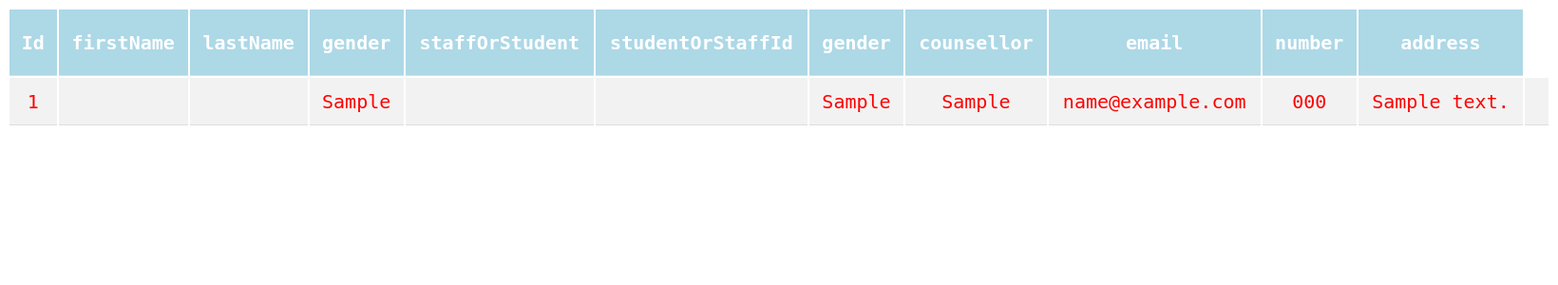
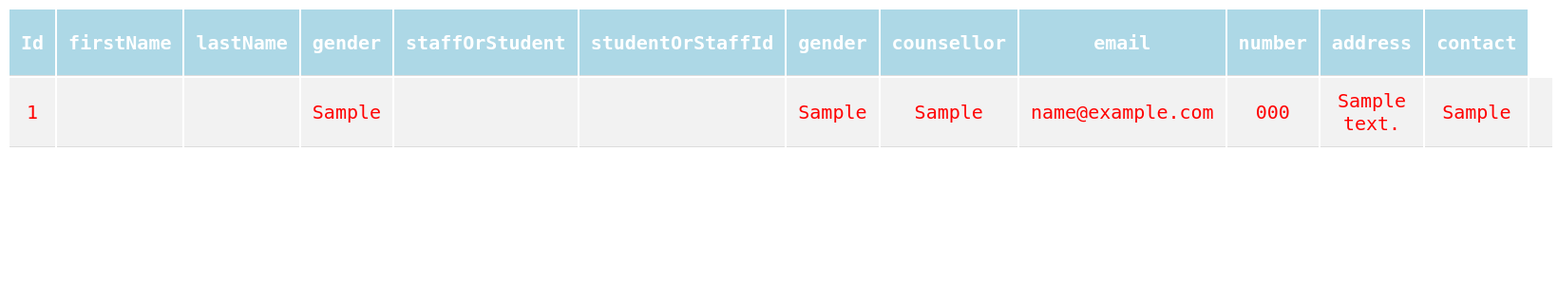
Before and after one commit to Maiqel1/rahmat, a PHP site: page /submissions.php in a window 1640 px wide. Shown: the top 300 px of the page at 95% size. Run offline with PHP 8.4, Linux system fonts and the light colour scheme; tables that the repository leaves empty or names only in its code hold one stand-in row (values such as "Sample post"); data that the repository does not hold is empty.

Commit message:
Update submissions.php

```diff
--- a/submissions.php
+++ b/submissions.php
@@ -45,6 +45,7 @@
                 <th>email</th>
                 <th>number</th>
                 <th>address</th>
+                <th>contact</th>
 
             </tr>
             <?php
@@ -54,7 +55,7 @@
 
             if ($result->num_rows > 0 ){
                 while($row = $result-> fetch_assoc()){
-                    echo "<tr><td>".$row["id"] ."</td><td>" .$row["firstName"] ."</td><td>" .$row["lastName"]."</td><td>" .$row["gender"] ."</td><td>" .$row["staffOrStudent"] ."</td><td>" .$row["studentOrStaffId"] ."</td><td>" .$row["gender"]."</td><td>".$row["counsellor"]."</td><td>".$row["email"]."</td><td>".$row["number"]."</td><td>" .$row["address"]."</td><td>";
+                    echo "<tr><td>".$row["id"] ."</td><td>" .$row["firstName"] ."</td><td>" .$row["lastName"]."</td><td>" .$row["gender"] ."</td><td>" .$row["staffOrStudent"] ."</td><td>" .$row["studentOrStaffId"] ."</td><td>" .$row["gender"]."</td><td>".$row["counsellor"]."</td><td>".$row["email"]."</td><td>".$row["number"]."</td><td>" .$row["address"]."</td><td>" .$row["contact"]."</td><td>" ;
                 }
             } else {
                 echo "No results";
```
